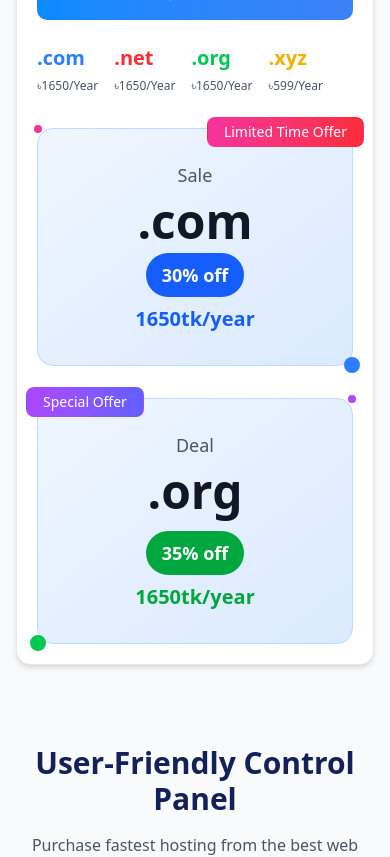
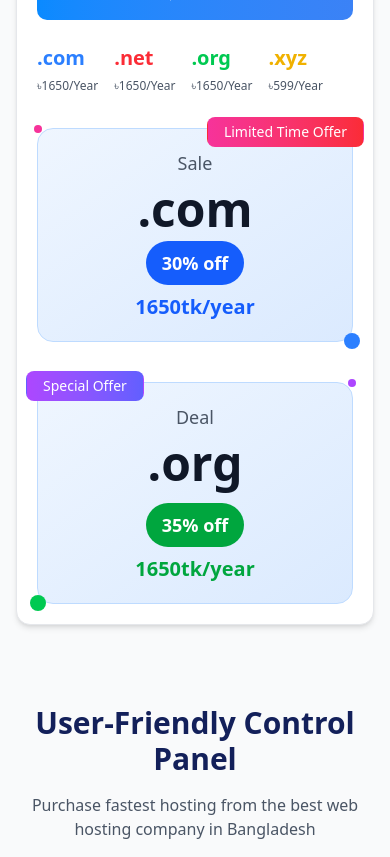
Before and after one commit to ssmahim01/hostnin, a Next.js app: page / in a window 390 px wide. Shown: the part 3700-4557 px from the top of the page. Built offline with nearby package versions, Linux system fonts and the light colour scheme.

Commit message:
Updated: support-team and domain-search sections

```diff
--- a/src/app/(public-routes)/components/home/support-team.tsx
+++ b/src/app/(public-routes)/components/home/support-team.tsx
@@ -8,7 +8,7 @@ import { AnimatedSupportTeam } from "@/components/ui/animated-heroes";
 
 export default function SupportTeam() {
   return (
-    <section className="pb-10">
+    <section className="pb-4 md:pb-10">
       <div className="container mx-auto px-4">
         <h2 className="lg:text-5xl text-4xl font-bold lg:font-extrabold text-center text-gray-900 dark:text-white mb-6">
           Expert Support by an Outstanding Team
--- a/src/components/shared/hosting/domain-search-section.tsx
+++ b/src/components/shared/hosting/domain-search-section.tsx
@@ -114,9 +114,9 @@ export function DomainSearchSection() {
               </div>
 
               {/* Right side badges */}
-              <div className="flex flex-row gap-8 flex-wrap md:gap-16 md:justify-between items-center">
+              <div className="flex flex-row flex-wrap gap-10 md:gap-16 justify-between items-center">
                 {/* .com limited offer */}
-                <div className="relative bg-gradient-to-br from-blue-50 to-blue-100 dark:from-blue-900/20 dark:to-blue-800/20 p-8 rounded-2xl border border-blue-200 dark:border-blue-800 flex-1">
+                <div className="relative bg-gradient-to-br from-blue-50 to-blue-100 dark:from-blue-900/20 dark:to-blue-800/20 p-5 md:p-8 rounded-2xl border border-blue-200 dark:border-blue-800 flex-1">
                   <Badge className="absolute -top-3 -right-3 bg-gradient-to-r from-pink-500 to-red-500 text-white px-4 py-1 text-sm font-medium transform">
                     Limited Time Offer
                   </Badge>
@@ -143,7 +143,7 @@ export function DomainSearchSection() {
                 </div>
 
                 {/* .org special deal */}
-                <div className="relative bg-gradient-to-br from-blue-50 to-blue-100 dark:from-blue-900/20 dark:to-blue-800/20 p-8 rounded-2xl border border-blue-200 dark:border-blue-800 flex-1">
+                <div className="relative bg-gradient-to-br from-blue-50 to-blue-100 dark:from-blue-900/20 dark:to-blue-800/20 p-5 md:p-8 rounded-2xl border border-blue-200 dark:border-blue-800 flex-1">
                   <Badge className="absolute -top-3 -left-3 bg-gradient-to-r from-purple-500 to-indigo-500 text-white px-4 py-1 text-sm font-medium transform">
                     Special Offer
                   </Badge>
```
